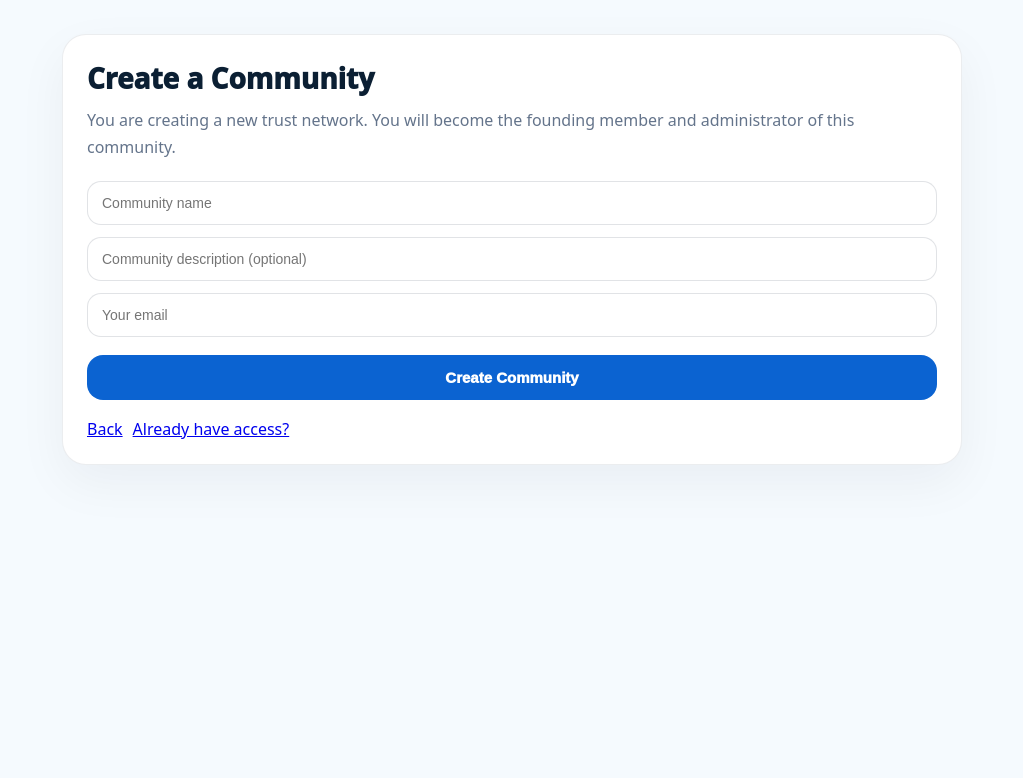
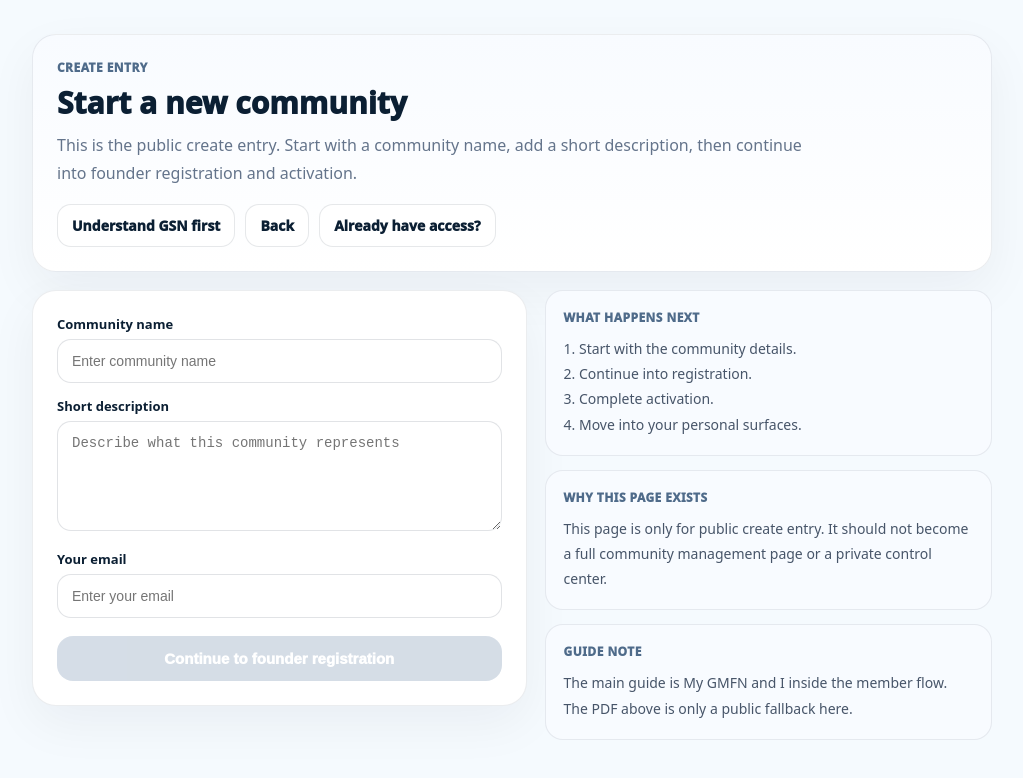
Before and after one commit to chumanwafor216-svg/gmfn-mvp, a React app in the folder frontend/: page /create in a window 1280 px wide. Shown: the top 778 px of the page, without its empty margins (128-1151 px from the left). Built offline with nearby package versions, Linux system fonts and the light colour scheme; no server answers; the HTML template or start-up script is replaced by a standard one.

Commit message:
checkpoint: create entry cleanup

```diff
--- a/frontend/src/pages/CreateEntryPage.tsx
+++ b/frontend/src/pages/CreateEntryPage.tsx
@@ -1,13 +1,39 @@
 import React, { useState } from "react";
-import { useNavigate, Link } from "react-router-dom";
+import { Link, useNavigate } from "react-router-dom";
 
-function card(): React.CSSProperties {
+function pageShell(): React.CSSProperties {
+  return {
+    minHeight: "100vh",
+    background: "#F5FAFE",
+    padding: "34px 22px",
+  };
+}
+
+function pageCard(bg = "#FFFFFF"): React.CSSProperties {
   return {
     borderRadius: 24,
-    background: "#FFFFFF",
+    background: bg,
     border: "1px solid rgba(11,31,51,0.08)",
     boxShadow: "0 18px 50px rgba(15,23,42,0.05)",
     padding: 24,
+  };
+}
+
+function softCard(bg = "#F8FBFF"): React.CSSProperties {
+  return {
+    borderRadius: 18,
+    background: bg,
+    border: "1px solid rgba(11,31,51,0.08)",
+    padding: 18,
+  };
+}
+
+function fieldLabel(): React.CSSProperties {
+  return {
+    fontSize: 13,
+    fontWeight: 900,
+    color: "#0B1F33",
+    marginBottom: 6,
   };
 }
 
@@ -20,106 +46,246 @@ function input(): React.CSSProperties {
     outline: "none",
     fontSize: 14,
     boxSizing: "border-box",
+    background: "#FFFFFF",
+    color: "#0B1F33",
   };
 }
 
-function primaryBtn(): React.CSSProperties {
+function textArea(): React.CSSProperties {
+  return {
+    ...input(),
+    minHeight: 110,
+    resize: "vertical",
+  };
+}
+
+function primaryBtn(disabled = false): React.CSSProperties {
   return {
     width: "100%",
     padding: "14px 18px",
     borderRadius: 16,
-    background: "#0B63D1",
+    background: disabled ? "#CBD5E1" : "#0B63D1",
     color: "#FFFFFF",
     fontWeight: 1000,
     border: "none",
-    cursor: "pointer",
+    cursor: disabled ? "not-allowed" : "pointer",
     fontSize: 15,
+    opacity: disabled ? 0.8 : 1,
   };
+}
+
+function secondaryBtn(): React.CSSProperties {
+  return {
+    display: "inline-flex",
+    alignItems: "center",
+    justifyContent: "center",
+    padding: "11px 14px",
+    borderRadius: 14,
+    border: "1px solid rgba(11,31,51,0.10)",
+    background: "#FFFFFF",
+    color: "#0B1F33",
+    textDecoration: "none",
+    fontWeight: 1000,
+    fontSize: 14,
+  };
+}
+
+function sectionLabel(): React.CSSProperties {
+  return {
+    fontSize: 12,
+    color: "#4F6B8A",
+    fontWeight: 1000,
+    letterSpacing: 0.45,
+    textTransform: "uppercase",
+  };
+}
+
+function safeStr(x: any): string {
+  return String(x ?? "").trim();
 }
 
 export default function CreateEntryPage() {
   const nav = useNavigate();
 
-  const [clanName, setClanName] = useState("");
+  const [communityName, setCommunityName] = useState("");
   const [description, setDescription] = useState("");
   const [email, setEmail] = useState("");
 
+  const canContinue = !!safeStr(communityName) && !!safeStr(email);
+
   function onSubmit(e: React.FormEvent) {
     e.preventDefault();
+    if (!canContinue) return;
 
-    if (!clanName.trim()) return;
-    if (!email.trim()) return;
-
-    // TEMP FLOW (next step: connect backend)
-    nav("/login");
+    nav("/register", {
+      state: {
+        create_entry: {
+          clan_name: safeStr(communityName),
+          clan_description: safeStr(description),
+          email: safeStr(email),
+        },
+      },
+    });
   }
 
   return (
-    <div
-      style={{
-        minHeight: "100vh",
-        background: "#F5FAFE",
-        padding: "34px 22px",
-      }}
-    >
-      <div style={{ maxWidth: 900, margin: "0 auto" }}>
-        <div style={card()}>
-          <div style={{ fontSize: 28, fontWeight: 1000, color: "#0B1F33" }}>
-            Create a Community
+    <div style={pageShell()}>
+      <div style={{ maxWidth: 960, margin: "0 auto", display: "grid", gap: 18 }}>
+        <div
+          style={pageCard("linear-gradient(180deg, #F8FBFF 0%, #FFFFFF 100%)")}
+        >
+          <div style={sectionLabel()}>Create entry</div>
+
+          <div
+            style={{
+              marginTop: 10,
+              fontSize: 30,
+              fontWeight: 1000,
+              color: "#0B1F33",
+              lineHeight: 1.15,
+            }}
+          >
+            Start a new community
           </div>
 
           <div
             style={{
               marginTop: 10,
               color: "#64748B",
-              lineHeight: 1.7,
+              lineHeight: 1.8,
+              maxWidth: 760,
             }}
           >
-            You are creating a new trust network. You will become the founding
-            member and administrator of this community.
+            This is the public create entry. Start with a community name, add a
+            short description, then continue into founder registration and
+            activation.
           </div>
-
-          <form onSubmit={onSubmit} style={{ marginTop: 20 }}>
-            <div style={{ display: "grid", gap: 12 }}>
-              <input
-                value={clanName}
-                onChange={(e) => setClanName(e.target.value)}
-                placeholder="Community name"
-                style={input()}
-              />
-
-              <input
-                value={description}
-                onChange={(e) => setDescription(e.target.value)}
-                placeholder="Community description (optional)"
-                style={input()}
-              />
-
-              <input
-                value={email}
-                onChange={(e) => setEmail(e.target.value)}
-                placeholder="Your email"
-                style={input()}
-              />
-            </div>
-
-            <div style={{ marginTop: 18 }}>
-              <button type="submit" style={primaryBtn()}>
-                Create Community
-              </button>
-            </div>
-          </form>
 
           <div
             style={{
-              marginTop: 18,
+              marginTop: 16,
               display: "flex",
               gap: 10,
               flexWrap: "wrap",
             }}
           >
-            <Link to="/welcome">Back</Link>
-            <Link to="/login">Already have access?</Link>
+            <a
+              href="/GSN_FINAL_WHITE.pdf"
+              target="_blank"
+              rel="noreferrer"
+              style={secondaryBtn()}
+            >
+              Understand GSN first
+            </a>
+
+            <Link to="/welcome" style={secondaryBtn()}>
+              Back
+            </Link>
+
+            <Link to="/login" style={secondaryBtn()}>
+              Already have access?
+            </Link>
+          </div>
+        </div>
+
+        <div
+          style={{
+            display: "grid",
+            gridTemplateColumns: "1.05fr 0.95fr",
+            gap: 18,
+            alignItems: "start",
+          }}
+        >
+          <div style={pageCard()}>
+            <form onSubmit={onSubmit} style={{ display: "grid", gap: 14 }}>
+              <div>
+                <div style={fieldLabel()}>Community name</div>
+                <input
+                  value={communityName}
+                  onChange={(e) => setCommunityName(e.target.value)}
+                  placeholder="Enter community name"
+                  style={input()}
+                />
+              </div>
+
+              <div>
+                <div style={fieldLabel()}>Short description</div>
+                <textarea
+                  value={description}
+                  onChange={(e) => setDescription(e.target.value)}
+                  placeholder="Describe what this community represents"
+                  style={textArea()}
+                />
+              </div>
+
+              <div>
+                <div style={fieldLabel()}>Your email</div>
+                <input
+                  value={email}
+                  onChange={(e) => setEmail(e.target.value)}
+                  placeholder="Enter your email"
+                  style={input()}
+                />
+              </div>
+
+              <div style={{ marginTop: 4 }}>
+                <button type="submit" style={primaryBtn(!canContinue)} disabled={!canContinue}>
+                  Continue to founder registration
+                </button>
+              </div>
+            </form>
+          </div>
+
+          <div style={{ display: "grid", gap: 14 }}>
+            <div style={softCard()}>
+              <div style={sectionLabel()}>What happens next</div>
+              <div
+                style={{
+                  marginTop: 10,
+                  color: "#475569",
+                  lineHeight: 1.8,
+                  fontSize: 14,
+                }}
+              >
+                1. Start with the community details.
+                <br />
+                2. Continue into registration.
+                <br />
+                3. Complete activation.
+                <br />
+                4. Move into your personal surfaces.
+              </div>
+            </div>
+
+            <div style={softCard()}>
+              <div style={sectionLabel()}>Why this page exists</div>
+              <div
+                style={{
+                  marginTop: 10,
+                  color: "#475569",
+                  lineHeight: 1.8,
+                  fontSize: 14,
+                }}
+              >
+                This page is only for public create entry. It should not become a
+                full community management page or a private control center.
+              </div>
+            </div>
+
+            <div style={softCard()}>
+              <div style={sectionLabel()}>Guide note</div>
+              <div
+                style={{
+                  marginTop: 10,
+                  color: "#475569",
+                  lineHeight: 1.8,
+                  fontSize: 14,
+                }}
+              >
+                The main guide is My GMFN and I inside the member flow. The PDF
+                above is only a public fallback here.
+              </div>
+            </div>
           </div>
         </div>
       </div>
```
